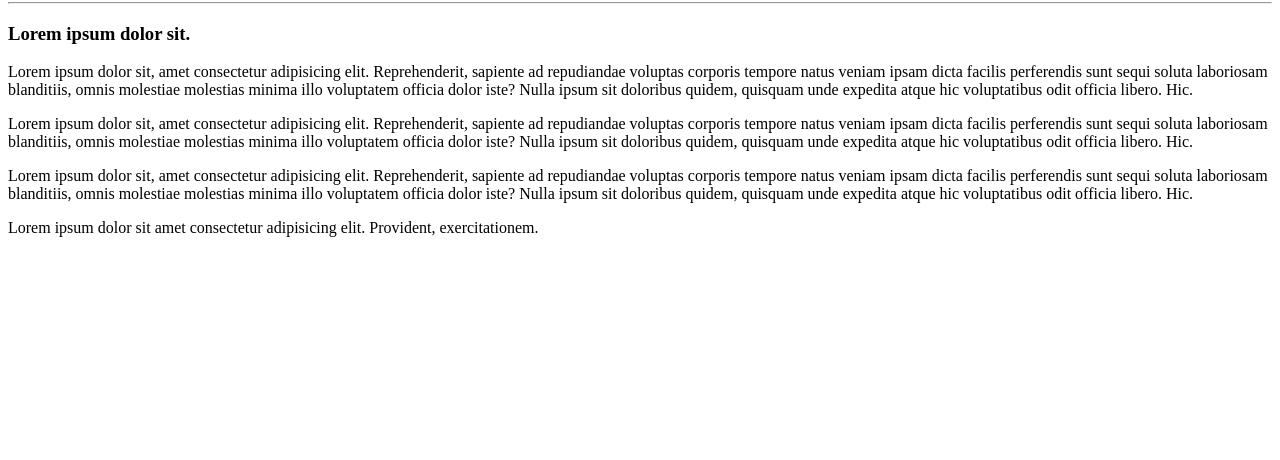
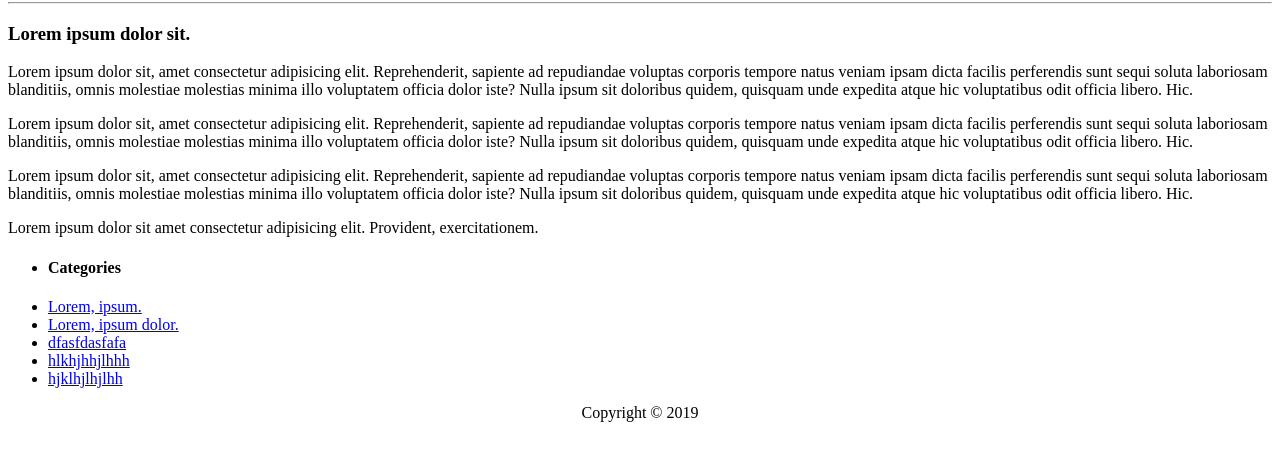
Before and after one commit to bahriberker/ETicaret, a plain HTML site: page Html5_Elements/semantic1.html in a window 1280 px wide. Shown: the part 104-564 px from the top of the page. Drawn offline with Linux system fonts and the light colour scheme.

Commit message:
Commit 31

```diff
--- a/Html5_Elements/semantic1.html
+++ b/Html5_Elements/semantic1.html
@@ -31,7 +31,27 @@
                     <p>Lorem ipsum dolor sit amet consectetur adipisicing elit. Provident, exercitationem.</p>
                 </section>
             </article>
+                <aside>
+                    <ul>
+                        <li>
+                            <h4>Categories</h4>
+                        </li>
+                        <li><a href="#">Lorem, ipsum.</a></li>
+                        <li><a href="#">Lorem, ipsum dolor.</a></li>
+                        <li><a href="#">dfasfdasfafa</a></li>
+                        <li><a href="#">hlkhjhhjlhhh</a></li>
+                        <li><a href="#">hjklhjlhjlhh</a></li>
+                    </ul>
+
+                </aside>
+
 
         </section>
+        <footer>
+            <center>
+                Copyright &copy; 2019
+            </center>
+
+        </footer>
     </body>
 </html>
```
